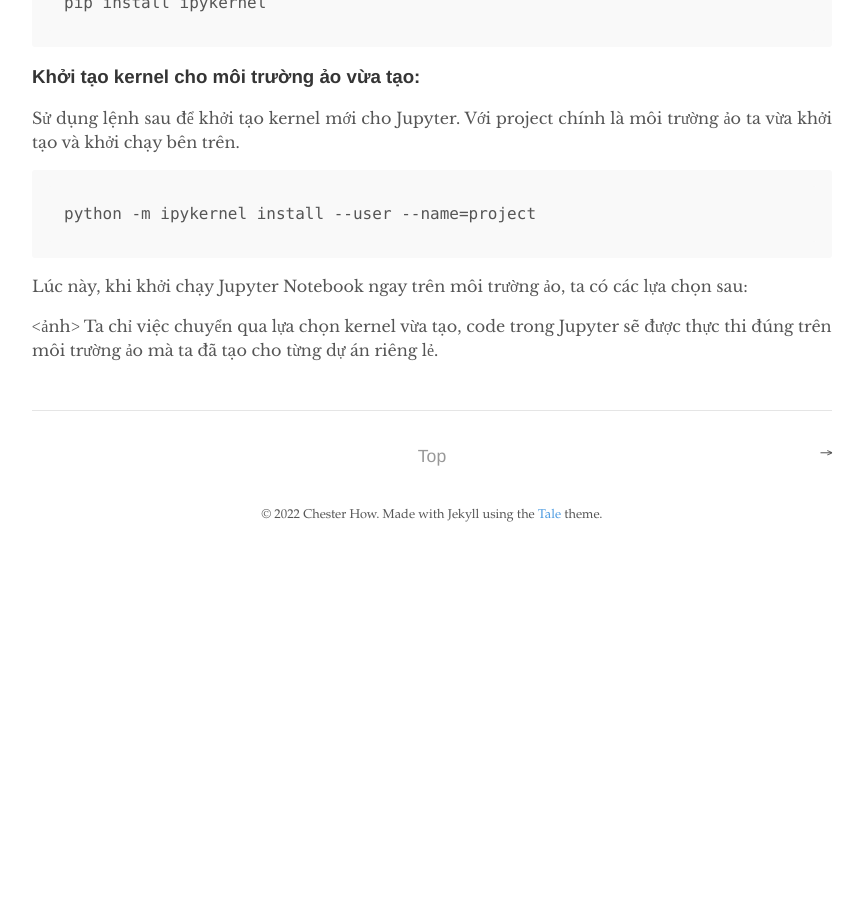
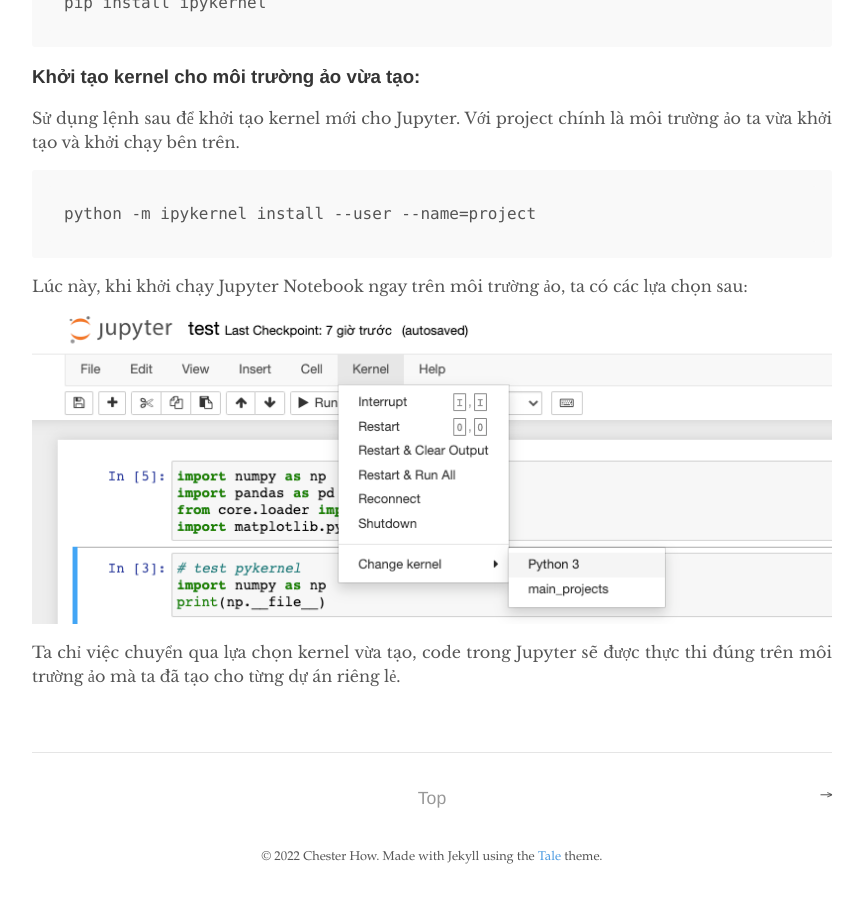
Before and after one commit to codedaoneu/codedaoneu.github.io, a Jekyll site: the page built from _posts/2022-09-22-tao-moi-truong-ao-jupyter-notebook.md, in a window 1280 px wide and 900 px high, scrolled down 3235 px. Shown: the whole window, without its empty margins (208-1071 px from the left). Built offline with Jekyll 4.4.1, drawn with Linux system fonts in a browser that asks for light colours; before the commit the page ends 3793 px from its top, so only the background shows below that.

```diff
--- a/_posts/2022-09-22-tao-moi-truong-ao-jupyter-notebook.md
+++ b/_posts/2022-09-22-tao-moi-truong-ao-jupyter-notebook.md
@@ -106,6 +106,6 @@ python -m ipykernel install --user --name=project
 
 Lúc này, khi khởi chạy Jupyter Notebook ngay trên môi trường ảo, ta có các lựa chọn sau:
 
-<ảnh>
+![link](https://github.com/codedaoneu/codedaoneu.github.io/blob/96c925968317697b819e875f4b756018ed6b7484/images/ipython%20kernel.png)
 
 Ta chỉ việc chuyển qua lựa chọn kernel vừa tạo, code trong Jupyter sẽ được thực thi đúng trên môi trường ảo mà ta đã tạo cho từng dự án riêng lẻ.
```
Also changed, not shown: images/ipython default kernel.png (added), images/ipython new kernel.png (added), 1 other file.
